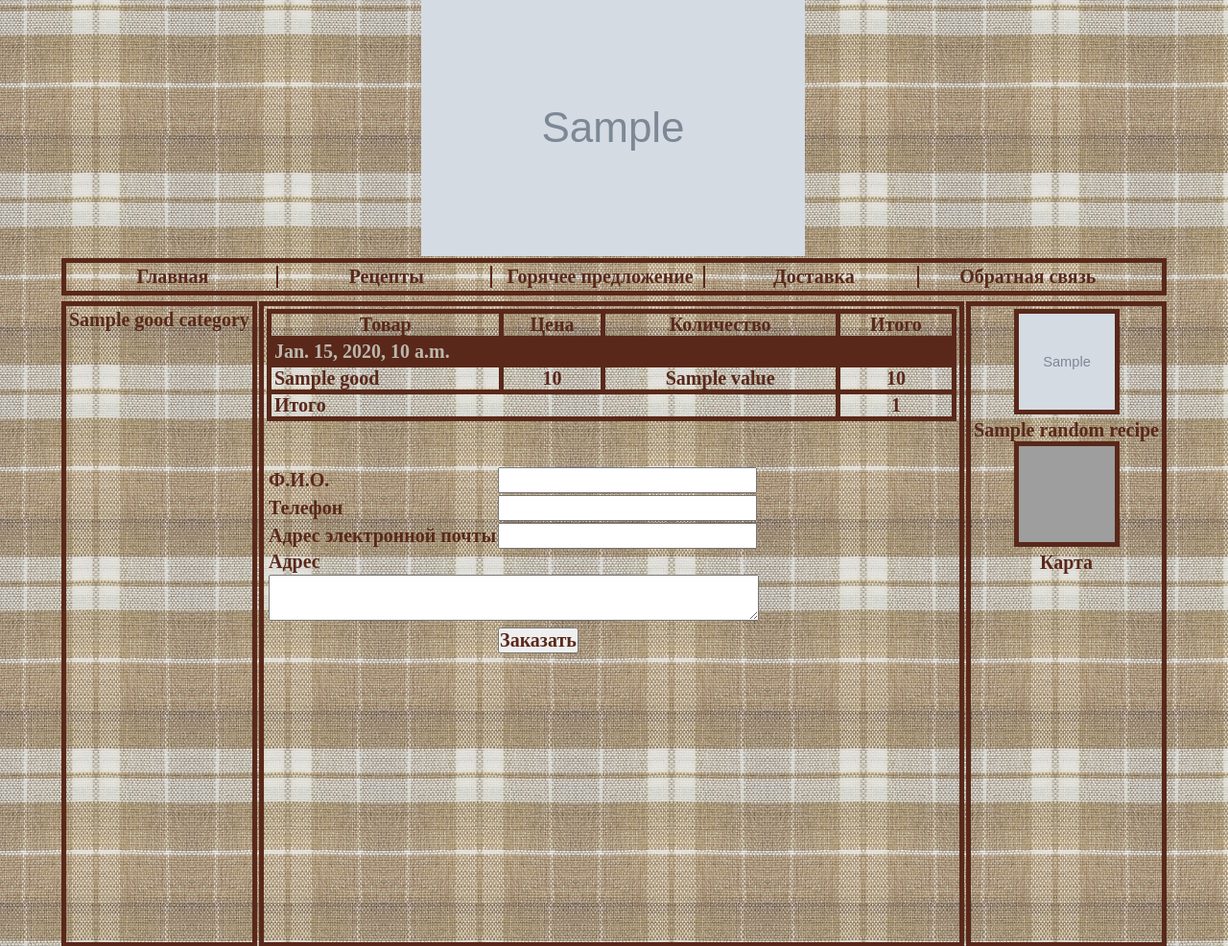
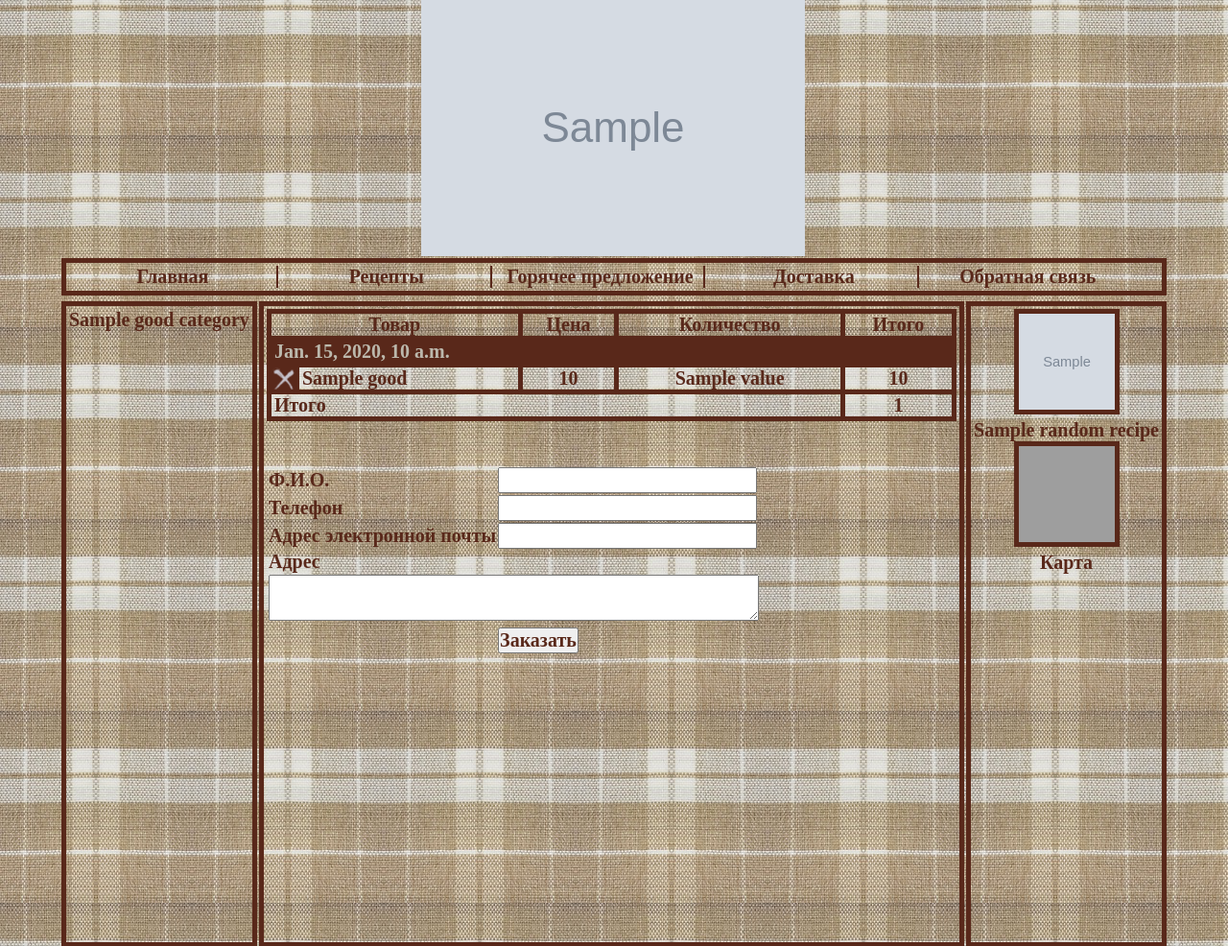
Before and after one commit to GSokol/meeetaggsmilk, a Django app: template templates/card.html in a window 1280 px wide. Shown: the part 59-1045 px from the top of the page at 96% size. Run offline with Django 3.2, Linux system fonts and the light colour scheme; the template is opened without the code that fills it: most values are stand-ins (such as "Sample title", 1, 10 or a date in 2020); grey boxes marked "Sample" are stand-in pictures; grey boxes are pictures that could not be loaded.

Commit message:
remove action on bucket card + some bug fixes

```diff
--- a/static/css/base.css
+++ b/static/css/base.css
@@ -12,11 +12,11 @@
 	padding: 3px;
 }
 
-.clicable {
+.clickable {
 	cursor: pointer;
 }
 
-.clicable:hover {
+.clickable:hover {
 	background-image: url(/static/img/selected-bg.png);
 	background-repeat: repeat;
 }
@@ -258,3 +258,9 @@ TEXTAREA {
   text-align: left;
   padding-left: 3px;
 }
+
+.supply-group-cell.item-remove-cell {
+  width: 24px;
+  background-color: #59281A;
+  background-image: url(/static/img/cross.png);
+}
--- a/static/js/order.js
+++ b/static/js/order.js
@@ -59,7 +59,25 @@ function OrderData() {
       }
     if (push) data.push(item);
     onChange(new OrderEvent());
-  }
+  };
+
+  this.removeItem = function(id) {
+    for (var i = 0; i < data.length; i++)
+      if (data[i].getId() == id) {
+        data.splice(i, 1);
+        break;
+      }
+    onChange(new OrderEvent());
+  };
+
+  this.disableCut = function(id) {
+    for (var i = 0; i < data.length; i++)
+      if (data[i].getId() == id) {
+        data[i].disableCut();
+        break;
+      }
+    onChange(new OrderEvent());
+  };
 
   this.toObject = function () {
     var ret = [];
@@ -71,7 +89,10 @@ function OrderData() {
   };
 }
 
-function OrderEvent() {}
+function OrderEvent() {
+/*  OrderEvent.superclass.constructor.apply(this, Event); */
+}
+/* extend(OrderEvent, Event); */
 
 function SupplyCollection(data) {
   var that = this;
@@ -109,6 +130,14 @@ function OrderItem(id, price, value, cut) {
   var _price = price;
   var _value = value;
 
+  this.disableCut = function() {
+    if (_cut) {
+      _shownTotal -= 100;
+      _cut = false;
+    }
+  };
+
+
   this.getId = function() { return _id; };
   this.getPrice = function() { return _price; };
   this.getValue = function() { return _value; };
--- a/templates/base.html
+++ b/templates/base.html
@@ -22,7 +22,7 @@
     <DIV id="call-order-form" class=" bordered-block">
       <LABEL for="call-order-phone-input">Телефон</LABEL>
       <INPUT type="text" id="call-order-phone-input" class="phone" /><BR /><BR/>
-      <DIV align="right"><SPAN id="call-order-submit" class="bordered-block clicable">Заказать звонок</SPAN></DIV>
+      <DIV align="right"><SPAN id="call-order-submit" class="bordered-block clickable">Заказать звонок</SPAN></DIV>
       <BR/>
     </DIV>
 
@@ -48,28 +48,28 @@
 				</DIV>
 				<DIV id="menu" class="bordered-block">
 					<UL class="horezontal-menu">
-						<LI class="{% block horizontal_menu_item_main %}horizontal-menu-item clicable{% endblock %}"
+						<LI class="{% block horizontal_menu_item_main %}horizontal-menu-item clickable{% endblock %}"
                 onclick="(function() { document.location.href = '{% url 'url_main' %}'; return false; })()">
 							Главная
 						</LI>
-						<LI class="{% block horizontal_menu_item_recipes %}horizontal-menu-item clicable{% endblock %}"
+						<LI class="{% block horizontal_menu_item_recipes %}horizontal-menu-item clickable{% endblock %}"
                 onclick="(function() { document.location.href = '{% url 'url_recipe_categories' %}'; return false; })()">
 							Рецепты
 						</LI>
-						<LI class="{% block horizontal_menu_item_resides %}horizontal-menu-item clicable{% endblock %}"
+						<LI class="{% block horizontal_menu_item_resides %}horizontal-menu-item clickable{% endblock %}"
                 onclick="(function() { document.location.href = '{% url 'url_resides' %}'; return false; })()">
 							Горячее предложение
 						</LI>
-						<LI class="{% block horizontal_menu_item_delivery %}horizontal-menu-item clicable{% endblock %}"
+						<LI class="{% block horizontal_menu_item_delivery %}horizontal-menu-item clickable{% endblock %}"
                 onclick="(function() {document.location.href = '{% url 'url_delivery' %}'; return false; })()">Доставка</LI>
-						<LI class="horizontal-menu-item horizontal-menu-item-callback clicable">Обратная связь</LI>
+						<LI class="horizontal-menu-item horizontal-menu-item-callback clickable">Обратная связь</LI>
 					</UL>
 				</DIV>
 			</DIV>
 			<DIV id="left-menu" class="bordered-block long-block">
 				<UL class="vertical-menu">
 					{% for good_category in good_categories %}
-						<LI class="vertical-menu-item clicable" id="vertical-menu-item-{{good_category.pk}}"
+						<LI class="vertical-menu-item clickable" id="vertical-menu-item-{{good_category.pk}}"
                 onclick="(function() { document.location.href='{% url 'url_supplies' good_category.pk %}'; return false; })()">
 							{{good_category.name}}
 						</LI>
@@ -79,20 +79,20 @@
 			<DIV id="right-menu" class="bordered-block long-block">
         {#	{% if weekly_product %} #}
         {# <A href="{% url "url_supply_good" weekly_product.pk weekly_product.category.pk %}"> #}
-        {#  <DIV align="center" class="right-menu-item clicable"> #}
+        {#  <DIV align="center" class="right-menu-item clickable"> #}
           {#    <IMG class="small-image" src="{{ MEDIA_URL }}{{ weekly_product.smallImage }}" /><BR/> #}
           {#  {{ weekly_product.name }} #}
           {#</DIV> #}
         {#</A> #}
         {# {% endif %} #}
 				<A href="{% url "url_recipe" random_recipe.pk %}">
-					<DIV align="center" class="right-menu-item clicable">
+					<DIV align="center" class="right-menu-item clickable">
 						<IMG class="small-image" src="{{ MEDIA_URL }}{{ random_recipe.smallImage }}" /><BR/>
 						{{random_recipe.name}}
 					</DIV>
 				</A>
         <A href="{% url "url_delivery" %}">
-          <DIV align="center" class="right-menu-item clicable">
+          <DIV align="center" class="right-menu-item clickable">
             <IMG class="small-image" src="{{ MEDIA_URL }}{{ map }}" /><BR/>
             Карта
           </DIV>
--- a/templates/card.html
+++ b/templates/card.html
@@ -1,15 +1,18 @@
 {% extends "base.html" %}
+
+{% load l10n %}
 
 {% block scripts %}
 {{ block.super }}
 <SCRIPT type="text/javascript" src="{{ STATIC_URL }}/js/card.js"></SCRIPT>
 {% endblock %}
 
+{% localize on %}
 {% block content %}
   <TABLE class="card-table">
     <THEAD>
       <TR>
-        <TH>Товар</TH>
+        <TH colspan="2">Товар</TH>
         <TH>Цена</TH>
         <TH>Количество</TH>
         <TH>Итого</TH>
@@ -17,17 +20,19 @@
     </THEAD>
     <TBODY>
       {% for supplyGroup in supplyGroups %}
-        <TR><TD class="supply-group-header" colspan="4">{{ supplyGroup.maxDate }}</TD></TR>
+        <TR><TD class="supply-group-header" colspan="5">{{ supplyGroup.maxDate }}</TD></TR>
         {% for good in supplyGroup.goods %}
-          <TR>
+          <TR class="supply-group-row item-row" id="order-item-{{ good.id }}" >
+            <TD class="supply-group-cell item-remove-cell clickable"></TD>
             <TD class="supply-group-cell item-name-cell">{{ good.name }}</TD>
-            <TD class="supply-group-cell item-price-cell">{{ good.price }}</TD>
-            <TD class="supply-group-cell item-volume-cell">{{ good.value }}</TD>
-            <TD class="supply-group-cell item-total-cell">{{ good.total }}</TD>
+            <TD class="supply-group-cell item-price-cell">{{ good.price | unlocalize }}</TD>
+            <TD class="supply-group-cell item-volume-cell">{{ good.value | unlocalize }}</TD>
+            <TD class="supply-group-cell item-total-cell">{{ good.total | unlocalize }}</TD>
           </TR>
           {% if good.cut %}
-            <TR>
-              <TD class="supply-group-cell item-name-cell">Порезвть</TD>
+            <TR class="supply-group-row cut-row" id="order-item-{{ good.id }}-cut">
+              <TD class="supply-group-cell item-remove-cell clickable"></TD>
+              <TD class="supply-group-cell item-name-cell">Порезать</TD>
               <TD class="supply-group-cell item-price-cell">100.00</TD>
               <TD class="supply-group-cell item-volume-cell">1</TD>
               <TD class="supply-group-cell item-total-cell">100.00</TD>
@@ -35,13 +40,13 @@
           {% endif %}
         {% endfor %}
         {% if supplyGroup.delivery %}
-          <TR>
-            <TD class="supply-group-cell item-name-cell" colspan="3">Доставка</TD>
+          <TR class="supply-group-row delivery-row">
+            <TD class="supply-group-cell item-name-cell" colspan="4">Доставка</TD>
             <TD class="supply-group-cell item-price-cell">{{ deliveryPrice }}</TD>
           </TR>
         {% endif %}
         <TR class="total-row">
-          <TD class="supply-group-cell item-name-cell" colspan="3">Итого</TD>
+          <TD class="supply-group-cell item-name-cell" colspan="4">Итого</TD>
           <TD class="supply-group-cell item-price-cell">{{ supplyGroup.totalPrice }}</TD>
         </TR>
       {% endfor %}
@@ -83,3 +88,4 @@
     </TABLE>
   </FORM>
 {% endblock %}
+{% endlocalize %}
```
Also changed, not shown: main/views.py (+12 -2 lines), static/js/card.js (+140 -0 lines), static/img/cross.png (added).
